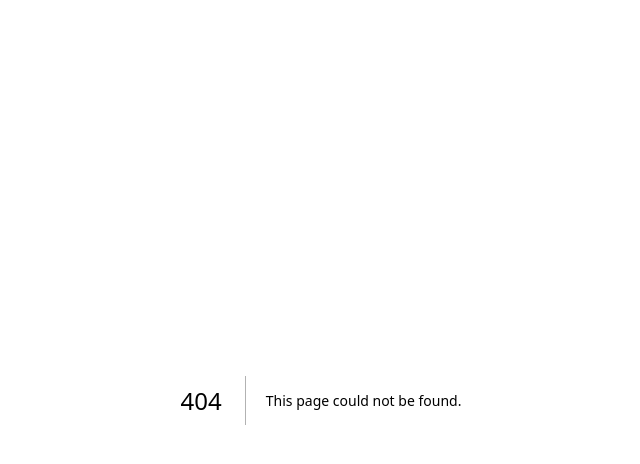
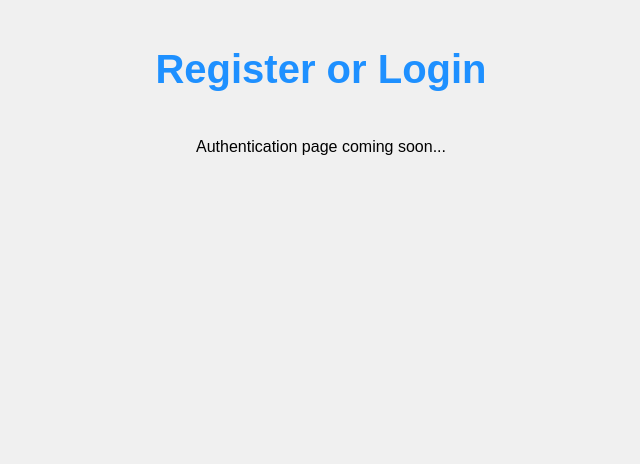
Before and after one commit to Amaya-Wickramaarachchi/gpa-calculator, a Next.js app: page /auth in a window 1280 px wide. Before the commit this address had no page. Shown: the top 464 px of the page, without its empty margins (319-959 px from the left). Built offline with nearby package versions, Linux system fonts and the light colour scheme.

Commit message:
feat: add landing page with intro and navigation

```diff
--- /dev/null
+++ b/app/auth/page.jsx
@@ -0,0 +1,12 @@
+"use client";
+
+import '../styles.css';
+
+export default function Auth() {
+  return (
+    <div className="container">
+      <h1>Register or Login</h1>
+      <p>Authentication page coming soon...</p>
+    </div>
+  );
+}
```
